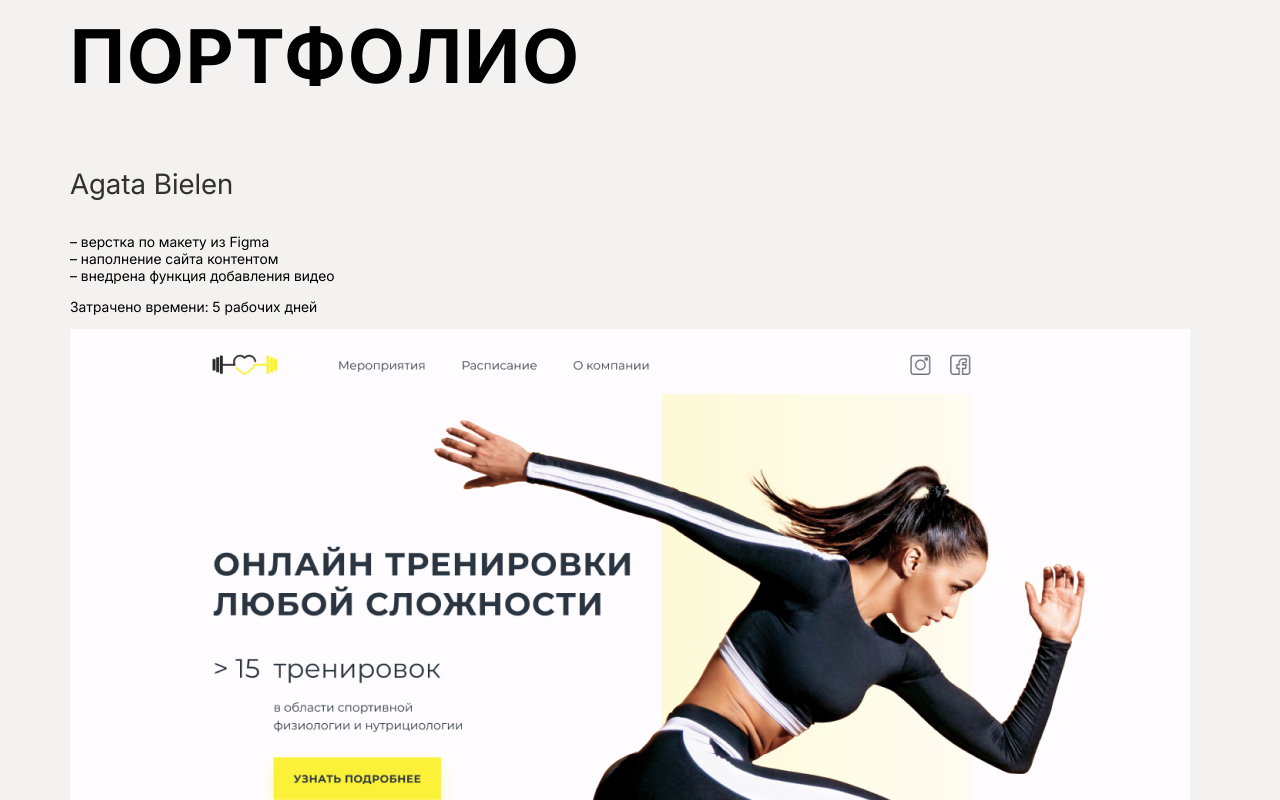
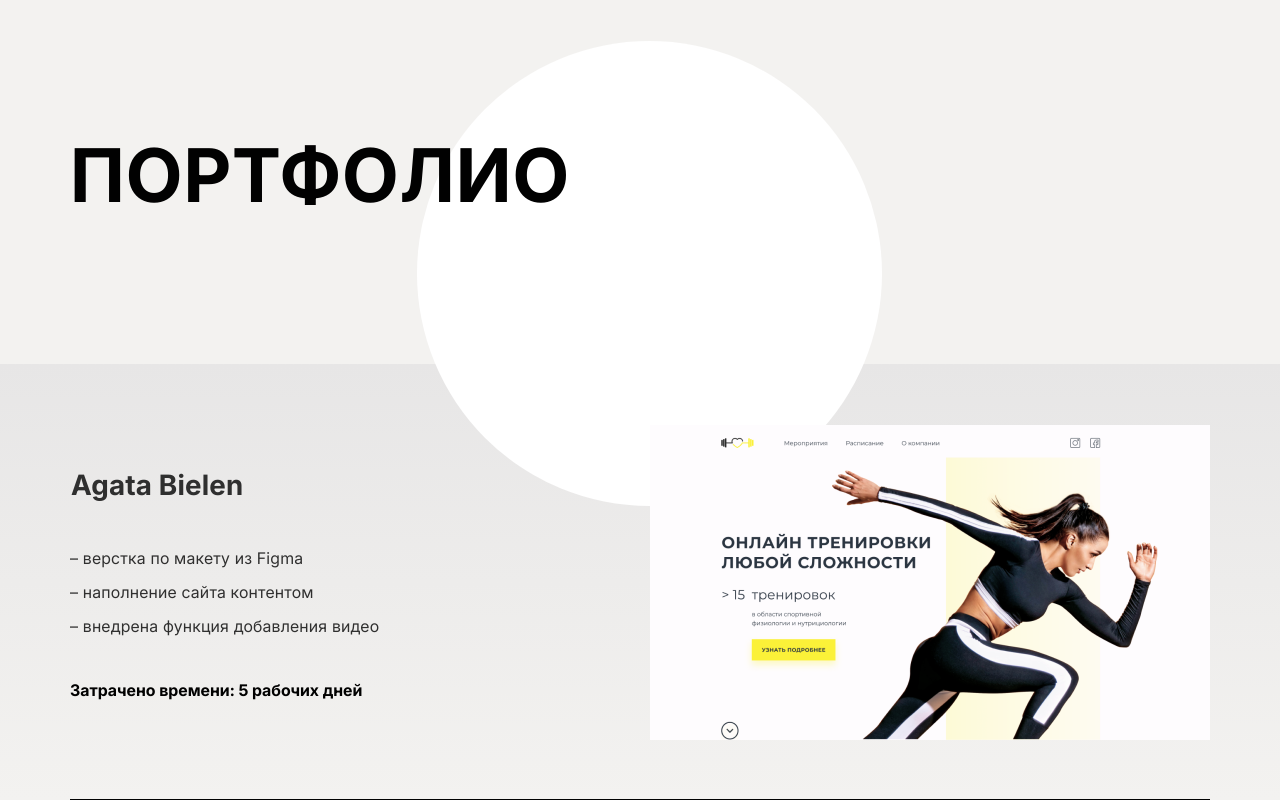
Before and after one commit to dbb1703/Landing_Portfolio, a website built with webpack: page src/index.html in a window 1280 px wide. Shown: the part 2320-3120 px from the top of the page. Built offline with nearby package versions, Linux system fonts and the light colour scheme.

Commit message:
Частично реализует desktop версию секции portfolio

```diff
--- a/src/index.html
+++ b/src/index.html
@@ -174,7 +174,8 @@
   <h2 class="visually-hidden">Шаги</h2>
   <div class="steps__items">
     <div class="steps__item">
-      <h3 class="steps__title"><span class="steps__number">01</span> Вы<br class="steps__number--mobile-br"> заказываете сайт</h3>
+      <h3 class="steps__title"><span class="steps__number">01</span> Вы<br class="steps__mobile-br"> заказываете сайт
+      </h3>
       <p class="steps__text">Связываетесь со мной по телефону или через заявку на сайте</p>
     </div>
     <div class="steps__item">
@@ -187,6 +188,7 @@
     </div>
   </div>
 </section>
+<div class="page__gradient">
   <section class="page__container portfolio">
     <h2 class="page__h1 portfolio__title">Портфолио</h2>
     <div class="portfolio__items">
@@ -220,7 +222,7 @@
       </div>
     </div>
     <p class="portfolio__advertising">Помимо создания сайтов и посадочных страниц я занимаюсь: настройкой контекстной
-    рекламы в системах Яндекс.Директи Google AdWords, а так же поисковым продвижением сайтов</p>
+      рекламы в системах Яндекс.Директ <br> и Google AdWords, а так же поисковым продвижением сайтов</p>
     <div class="portfolio__advantages advantages">
       <ul class="advantages__items">
         <li class="advantages__item">
@@ -312,6 +314,7 @@
       </div>
     </div>
   </section>
+</div>
 <section class="page__container tariffs">
   <div class="tariffs__wrapper">
     <h2 class="tariffs__title">Тарифы</h2>
--- a/src/styles/blocks/index/portfolio.scss
+++ b/src/styles/blocks/index/portfolio.scss
@@ -0,0 +1,76 @@
+@use '../../global/variables.scss' as v;
+
+.portfolio__title {
+  margin-top: 180px;
+  margin-bottom: 144px;
+  letter-spacing: 1px;
+  position: relative;
+  z-index: 10;
+
+  &::after {
+    content: "";
+    position: absolute;
+    z-index: -1;
+    width: 465px;
+    height: 465px;
+    border-radius: 50%;
+    background-color: #fff;
+    top: -89px;
+    left: 347px;
+  }
+}
+
+.portfolio__subtitle {
+  font-weight: bold;
+  margin: 40px 0 42px 1px;
+  letter-spacing: 0.2px;
+}
+
+.portfolio__item {
+  display: flex;
+  justify-content: space-between;
+  padding: 60px 0;
+  border-bottom: 1px solid v.$main-text;
+
+  &:first-child {
+    .portfolio__pic {
+      top: 1px;
+    }
+  }
+
+  &:last-child {
+    padding-bottom: 59px;
+  }
+}
+
+.portfolio__step {
+  font-size: 16px;
+  opacity: 0.8;
+  margin-bottom: 14px;
+  letter-spacing: 0.2px;
+}
+
+.portfolio__duration {
+  font-size: 16px;
+  font-weight: bold;
+  margin-top: 44px;
+}
+
+.portfolio__pic {
+  max-width: 560px;
+  position: relative;
+  z-index: 10;
+}
+
+.portfolio__advertising {
+  max-width: 870px;
+  margin-top: 180px;
+  padding-bottom: 51px;
+  letter-spacing: 0.2px;
+  line-height: 150%;
+  font-size: 28px;
+}
+
+.portfolio__advantages {
+  border-top: 1px solid v.$main-text;
+}
--- a/src/styles/blocks/index/steps.scss
+++ b/src/styles/blocks/index/steps.scss
@@ -118,7 +118,7 @@
   }
 }
 
-.steps__number--mobile-br {
+.steps__mobile-br {
   display: none;
 
   @media (max-width: 360px) {
--- a/src/styles/global/page.scss
+++ b/src/styles/global/page.scss
@@ -121,3 +121,11 @@
 
   background-color: rgba(1, 1, 1, 0.4);
 }
+
+.page__gradient {
+  background-color: v.$main-background;
+  background-image: linear-gradient(180deg, #e7e6e6 0%, rgba(231, 230, 230, 0) 100%);
+  background-position: 0 234px;
+  background-repeat: no-repeat;
+  background-size: 100% 435px;
+}
```
Lines whose indentation alone changed are shown as unchanged.
